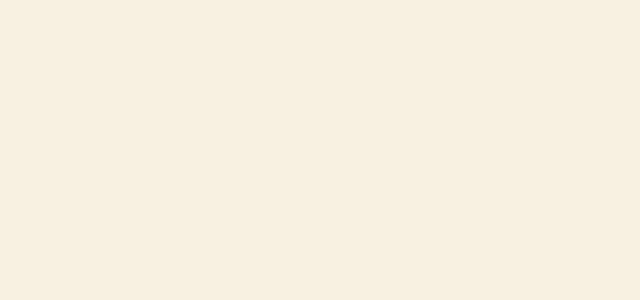
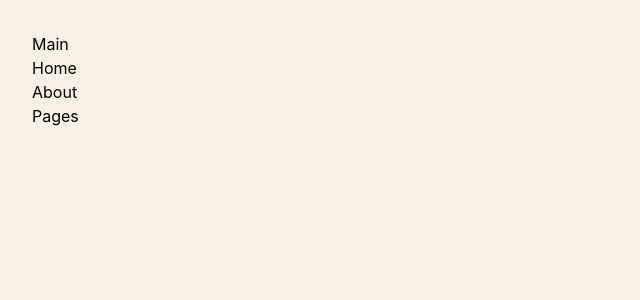
Before and after one commit to CrispyBaccoon/cottage, a Next.js app: page / in a window 1280 px wide. Shown: the top 300 px of the page, without its empty margins (0-640 px from the left). Built offline with nearby package versions, Linux system fonts and the light colour scheme.

Commit message:
added navbar items

```diff
--- a/components/NavigationBar.tsx
+++ b/components/NavigationBar.tsx
@@ -1,7 +1,34 @@
-export default function NavigationBar() {
+import Link from "next/link";
+
+interface NavigationBarProps {
+  Items: {
+    name: string;
+    pages: {
+      title: string;
+      ref: string;
+    }[];
+  }[];
+}
+
+export default function NavigationBar(props: NavigationBarProps) {
   return (
     <div className="mt-6 md:mt-8 mx-5 md:mx-8 my-5 md:my-4">
-      <ul className="list-none"></ul>
+      <ul className="list-none">
+        {props.Items.map(({ name, pages }, nameIndex) => (
+          <div key={`${nameIndex}`}>
+            <div>{name}</div>
+            <div>
+              {pages.map(({ title, ref }, pageIndex) => (
+                <li key={`${nameIndex}${pageIndex}`}>
+                  <Link href={ref}>
+                    <a>{title}</a>
+                  </Link>
+                </li>
+              ))}
+            </div>
+          </div>
+        ))}
+      </ul>
     </div>
   );
 }
--- a/pages/_app.tsx
+++ b/pages/_app.tsx
@@ -3,10 +3,20 @@ import { AppProps } from "next/app";
 import NavigationBar from "../components/NavigationBar";
 
 function App({ Component, pageProps }: AppProps) {
+  const NavigationItems = [
+    {
+      name: "Main",
+      pages: [
+        { title: "Home", ref: "/" },
+        { title: "About", ref: "/about" },
+      ],
+    },
+    { name: "Pages", pages: [] },
+  ];
   return (
     <div className="w-full h-full bg-[#F7F1E3] flex flex-col md:flex-row">
       <div>
-        <NavigationBar />
+        <NavigationBar Items={NavigationItems} />
       </div>
       <Component {...pageProps} />
     </div>
```
